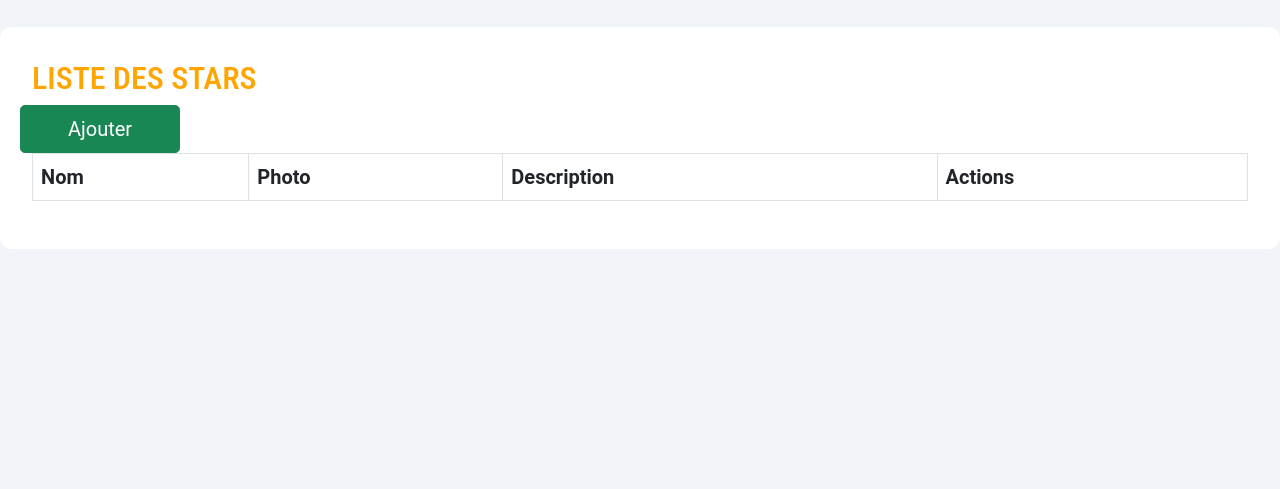
After one commit to Henrissat/Hellocse, a PHP site: page /admin/index.php in a window 1280 px wide. The commit adds this page. Shown: the part 171-660 px from the top of the page. Run offline with PHP 8.4, Linux system fonts and the light colour scheme; lists and menus that the app fills with data are empty; some libraries are stand-ins or nearby versions.

Commit message:
mise en place du panel  admin et test Tailwind

```diff
--- /dev/null
+++ b/admin/admin.css
@@ -0,0 +1,3 @@
+.container{
+    margin-top: 3rem;
+}
--- /dev/null
+++ b/admin/index.php
@@ -0,0 +1,37 @@
+<!DOCTYPE html>
+<html lang="fr">
+    <head>
+        <meta charset="UTF-8">
+        <meta http-equiv="X-UA-Compatible" content="IE=edge">
+        <meta name="viewport" content="width=device-width, initial-scale=1.0">
+        <script src="https://ajax.googleapis.com/ajax/libs/jquery/3.6.0/jquery.min.js"></script>
+        <link href="https://cdn.jsdelivr.net/npm/bootstrap@5.1.1/dist/css/bootstrap.min.css" rel="stylesheet">
+        <link rel="stylesheet" href="admin.css">
+        <link rel="stylesheet" href="../globalStyle.css">
+        <!-- tailwind test -->
+        <script src="https://cdn.tailwindcss.com"></script>
+        <title>Admin Hellocse</title>
+    </head>
+    <body class="bg-slate-100 ">
+        <header class="">
+            <div><a href="../index.html"><img id="logo" src="https://www.hellocse.fr/images/logo_hellocse_white.svg" alt="logo" /></a><h1 class="h1">Admin Hellocse</h1></div>
+        </header>
+        <div class="container mx-auto bg-white rounded-xl p-8 dark:bg-slate-800">
+            <div class="row">
+                <h2 class="h2">Liste des stars</h2>
+                <a href="#" class="btn btn-success btn-lg w-40"><span class="glyphicon glyphicon-plus"></span>Ajouter</a>
+            </div>
+            <table class="table table-striped table-bordered">
+                <thead>
+                    <tr>
+                        <th>Nom</th>
+                        <th>Photo</th>
+                        <th>Description</th>
+                        <th>Actions</th>
+                    </tr>
+                </thead>
+            </table>
+        </div>
+    <script src="https://cdn.jsdelivr.net/npm/bootstrap@5.1.1/dist/js/bootstrap.bundle.min.js"></script>
+    </body>
+</html>
--- /dev/null
+++ b/globalStyle.css
@@ -0,0 +1,53 @@
+* {
+    box-sizing: border-box;
+    font-size: 20px;
+    padding: 0;
+    margin:0;
+}
+body, html {
+    font-family: 'roboto', sans-serif;
+    font-size: 1rem;
+    font-weight: 300;
+    line-height: 1.5;
+
+}
+h1 {
+    font-family: 'Roboto Condensed', sans-serif ;
+    text-transform: uppercase;
+    font-weight: bold;
+    font-size: 1.8em;
+}
+h2 {
+    font-family: 'Roboto Condensed', sans-serif ;
+    text-transform: uppercase;
+    font-weight: bold;
+    font-size: 1.5em;
+    margin-bottom: 2vh;
+    color: orange;
+}
+p {
+    font-family: 'roboto', sans-serif;
+    font-size: 0.8em;
+    line-height: 1.5em;
+    color: #313131;
+}
+ul {
+    list-style: none;
+}
+a {
+    text-decoration: none;
+}
+header {
+    display: flex;
+    width: 100%;
+    height: 150px;
+    justify-content: space-between;
+    align-items: center;
+    padding: 1rem 2.5rem;
+    background: linear-gradient(135deg, #158EBD 25%, #004660 125%);
+    color: aliceblue;
+}
+
+#logo {
+    width: 100px;
+}
--- a/index.html
+++ b/index.html
@@ -1,10 +1,11 @@
 <!DOCTYPE html>
-<html lang="en">
+<html lang="fr">
     <head>
         <meta charset="UTF-8">
         <meta http-equiv="X-UA-Compatible" content="IE=edge">
         <meta name="viewport" content="width=device-width, initial-scale=1.0">
         <link rel="stylesheet" href="style.css">
+        <link rel="stylesheet" href="globalStyle.css">
         <!--tailwind
         <script src="https://cdn.tailwindcss.com"></script>
         -->
@@ -18,7 +19,7 @@
                 <nav class="menu-container">
                     <ul class="menu">
                         <li role="home" class="active"><a href="index.html">Home</a></li>
-                        <li role="back"><a href="login.php">Admin</a></li>
+                        <li role="back"><a href="admin/index.php">Admin</a></li>
                     </ul>
                 </nav>
             </header>
```
Also changed, not shown: style.css (+0 -55 lines), admin/delete.php (added), admin/insert.php (added), admin/update.php (added), admin/view.php (added).
